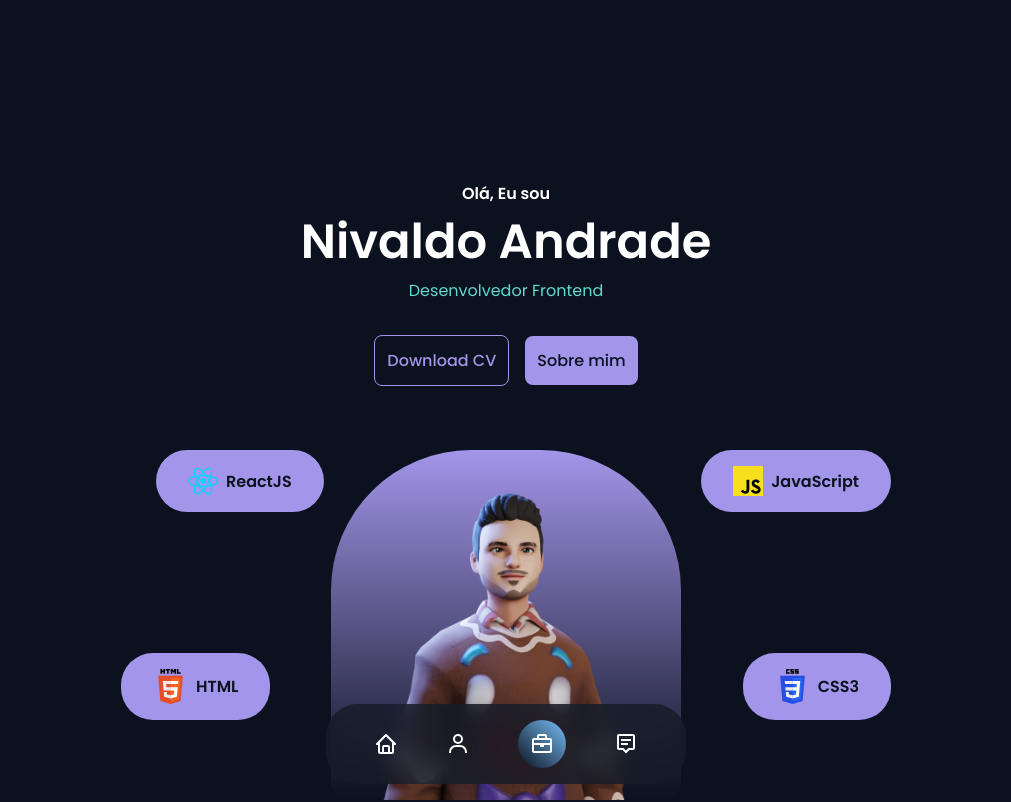
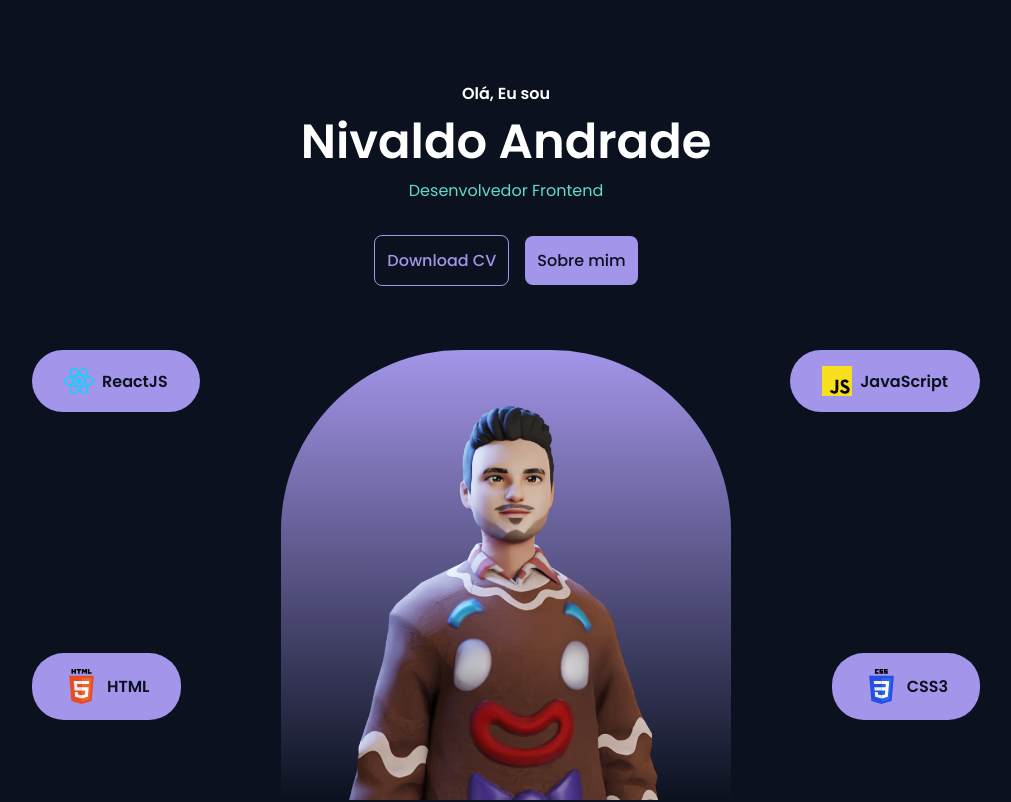
Before and after one commit to nivaldoandrade/portfolio-nivaldoandrade, a Next.js app: page / in a window 1280 px wide. Shown: the top 802 px of the page, without its empty margins (134-1145 px from the left). Built offline with nearby package versions, Linux system fonts and the light colour scheme.

Commit message:
size image comp Into - hidden comp NavBar initial

```diff
--- a/src/components/Into/index.tsx
+++ b/src/components/Into/index.tsx
@@ -120,7 +120,7 @@ export function Into() {
             delay: 0.3,
           }}
         >
-          <Image src={meImg} alt="Nivaldo Andrade" />
+          <Image src={meImg} layout="fill" alt="Nivaldo Andrade" />
         </motion.div>
       </div>
     </section>
--- a/src/components/Into/styles.module.scss
+++ b/src/components/Into/styles.module.scss
@@ -57,9 +57,7 @@
 
 .imgContainer {
   position: relative;
-
-
-  // border: 5px solid orange;
+  width: 100%;
 }
 
 .box {
@@ -79,36 +77,34 @@
 
 .react {
   top: 0;
-  left: -50%;
+  left: 0;
 }
 
 .javascript {
   top: 0;
-  right: -60%;
+  right: 0;
 }
 
 .css {
   bottom: 5rem;
-  right: -60%;
+  right: 0;
 }
 
 .html {
   bottom: 5rem;
-  left: -60%;
+  left: 0;
 }
 
 .imgContent {
-  width: 350px;
+  position: relative;
+  width: 450px;
+  height: 450px;
+  margin: 0 auto;
 
   border-top-left-radius: 40%;
   border-top-right-radius: 40%;
-  border-bottom-left-radius: 5%;
-  border-bottom-right-radius: 5%;
+
   font-size: 0;
 
-  background-image: linear-gradient(to bottom, var(--purple), transparent);
-
-  img {
-    position: relative;
-  }
+  background-image: linear-gradient(to bottom, var(--purple) , transparent);
 }
--- a/src/components/NavBar/index.tsx
+++ b/src/components/NavBar/index.tsx
@@ -1,4 +1,5 @@
 import Link from 'next/link';
+import { useEffect, useState } from 'react';
 import {
   BiHome,
   BiUser,
@@ -9,8 +10,32 @@ import {
 import styles from './styles.module.scss';
 
 export function NavBar() {
+  const [showNavBar, setShowNavBar] = useState(false);
+
+  const handleScroll = () => {
+    if (window.scrollY > 0) {
+      setShowNavBar(true);
+    } else {
+      setShowNavBar(false);
+    }
+  };
+
+  useEffect(() => {
+    window.addEventListener('scroll', handleScroll, true);
+
+    return () => {
+      window.removeEventListener('scroll', handleScroll, true);
+    };
+  }, []);
+
   return (
-    <nav className={styles.navContainer}>
+    <nav
+      className={
+        showNavBar
+          ? styles.navContainer
+          : `${styles.navContainer} ${styles.hidden}`
+      }
+    >
       <Link href="#">
         <a>
           <BiHome size={24} />
--- a/src/components/NavBar/styles.module.scss
+++ b/src/components/NavBar/styles.module.scss
@@ -1,7 +1,7 @@
 .navContainer {
   z-index: 1;
   position: fixed;
-  bottom: 1rem;
+  bottom: 0.5rem;
   left: 50%;
   transform: translateX(-50%);
 
@@ -17,6 +17,13 @@
   --webkit-backdrop-filter: blur(10px);
   border-radius: 2rem;
 
+  transition: all 200ms linear;
+
+  &.hidden {
+    opacity: 0;
+    visibility: hidden;
+  }
+
   a {
     font-size: 0;
 
--- a/src/pages/index.tsx
+++ b/src/pages/index.tsx
@@ -10,8 +10,8 @@ export default function Home() {
   return (
     <>
       <NavBar />
-      <Into />
       <main className={styles.mainContainer}>
+        <Into />
         <About />
         <Portfolio />
         <Contact />
```
